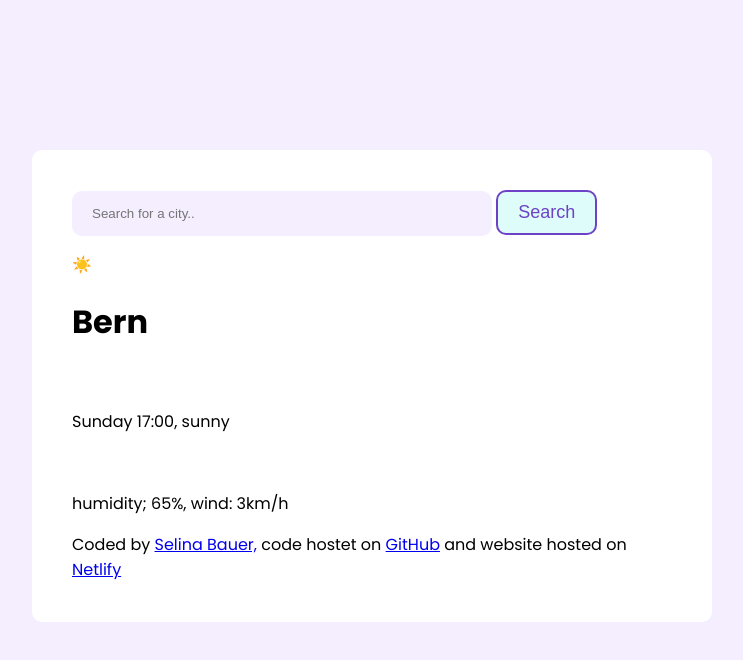
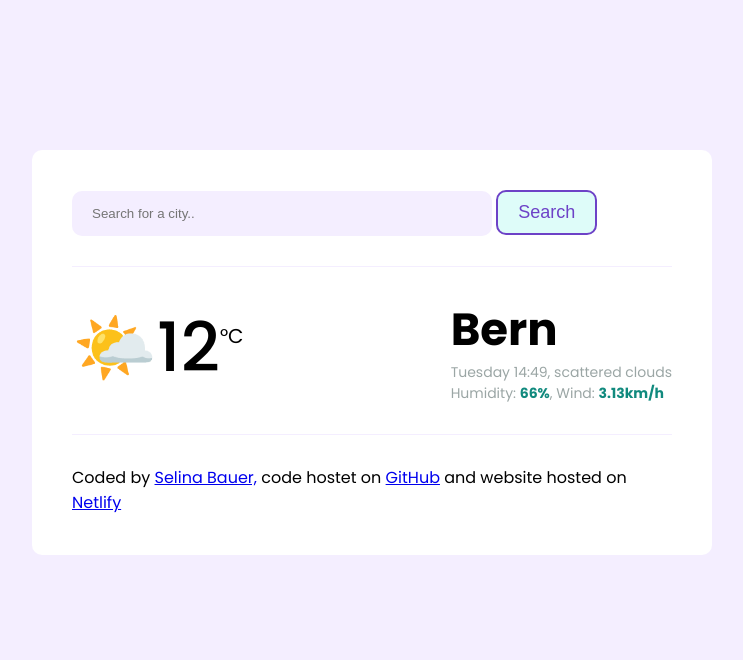
Before and after one commit to selinabauer/new-project, a plain HTML site: page index.html in a window 1280 px wide. Shown: the whole page, without its empty margins (268-1011 px from the left). Drawn offline with Linux system fonts and the light colour scheme.

Commit message:
designed main section

```diff
--- a/index.html
+++ b/index.html
@@ -26,15 +26,20 @@
         </form>
       </header>
       <main>
-        <div>
-          <p>☀️</p>
-        </div>
-        <div>
-          <h1>Bern</h1>
-          <br />
-          <p>Sunday 17:00, sunny</p>
-          <br />
-          <p>humidity; 65%, wind: 3km/h</p>
+        <div class="wheater-app-data">
+          <div class="wheater-app-temperature-container">
+            <div class="wheater-app-icon">🌤️</div>
+            <div class="wheater-app-temperture-value">12</div>
+            <div class="wheater-app-unit">°C</div>
+          </div>
+          <div>
+            <h1 class="wheater-app-city">Bern</h1>
+            <p class="wheater-app-details">
+              Tuesday 14:49, scattered clouds
+              <br />
+              Humidity: <strong>66%</strong>, Wind: <strong>3.13km/h </strong>
+            </p>
+          </div>
         </div>
       </main>
       <footer>
--- a/src/styles.css
+++ b/src/styles.css
@@ -35,3 +35,54 @@ body {
   border-color: #defcf9;
   color: #defcf9;
 }
+
+header {
+  border-bottom: 1px solid #f4eeff;
+  padding: 0 0 30px 0;
+}
+main {
+  padding: 30px 0 30px 0;
+}
+footer {
+  border-top: 1px solid #f4eeff;
+  padding: 30px 0 0 0;
+}
+.wheater-app-data {
+  display: flex;
+  justify-content: space-between;
+  margin: 0;
+}
+.wheater-app-temperature-container {
+  display: flex;
+  justify-content: space-between;
+}
+.wheater-app-city {
+  margin: 0;
+  font-size: 45px;
+
+  line-height: 65px;
+}
+.wheater-app-details {
+  margin: 0;
+  font-size: 14px;
+  color: #9ba6a5;
+}
+.wheater-app-details strong {
+  color: #118a7e;
+}
+.wheater-app-icon {
+  font-size: 68px;
+}
+.wheater-app-unit {
+  padding-top: 24px;
+
+  font-size: 20px;
+  font-weight: 400;
+  display: absolute;
+  top: 13px;
+}
+.wheater-app-temperture-value {
+  font-size: 68px;
+  font-weight: 450;
+  padding-top: -15px;
+}
```
